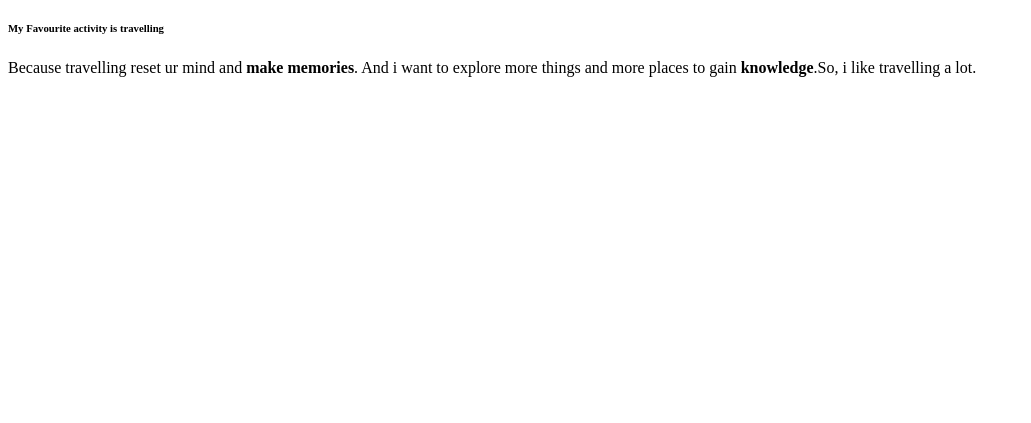
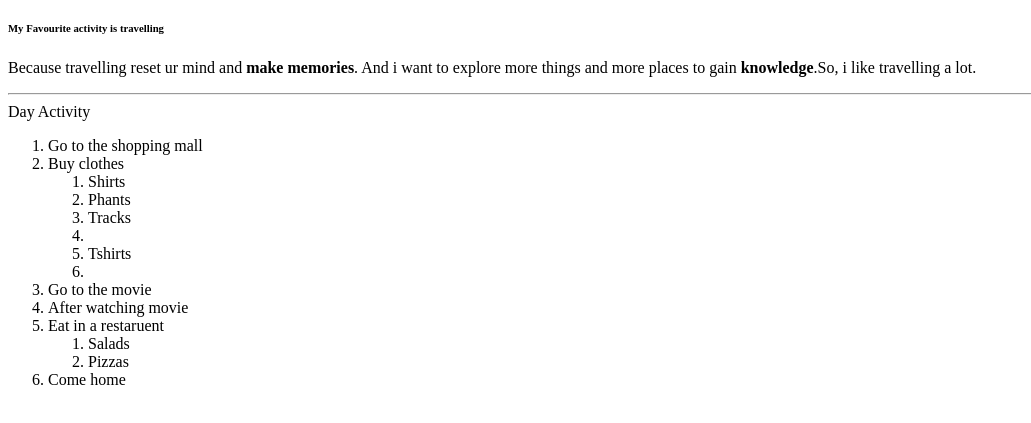
Before and after one commit to 44-563-Web-Apps-S21/webapps-s21-assignment-3-kushalkatari, a plain HTML site: page index.html in a window 1280 px wide. Shown: the part 61-484 px from the top of the page, without its empty margins (0-1031 px from the left). Drawn offline with Linux system fonts and the light colour scheme.

Commit message:
ordered list is added to the index.html

```diff
--- a/index.html
+++ b/index.html
@@ -8,5 +8,21 @@
     <h6>My Favourite activity is travelling</h6>
     <p>Because travelling reset ur mind and <b>make memories</b>. And i want to explore more things and more places to gain
     <b>knowledge</b>.So, i like travelling a lot.</p>
+
+    <hr> Day Activity</hr>
+    <ol>
+    <li>Go to the shopping mall</li>
+    <li>Buy clothes</li>
+        <ol><li>Shirts</li>
+            <li>Phants</li>
+            <li>Tracks<li>
+            <li>Tshirts<li></ol>
+    <li>Go to the movie</li>
+    <li>After watching movie</li>
+    <li>Eat in a restaruent</li>
+          <ol><li>Salads</li>
+            <li>Pizzas</li></ol>
+    <li>Come home</li>
+    </ol>
 </body>
 </html>
```
Lines whose indentation alone changed are shown as unchanged.
